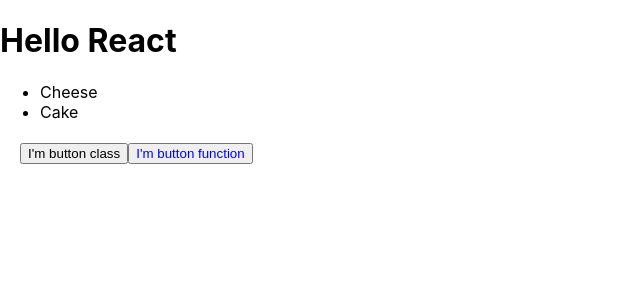
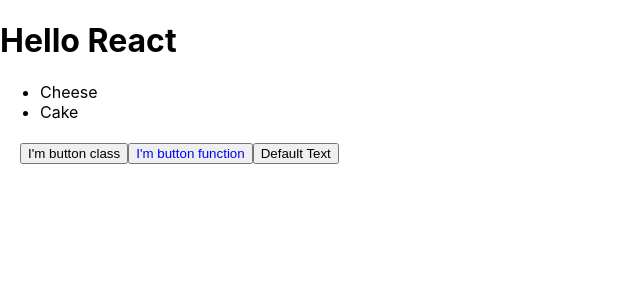
Before and after one commit to saptarga/react-intro, a React (Create React App) app: page / in a window 1280 px wide. Shown: the top 300 px of the page, without its empty margins (0-640 px from the left). Built offline with nearby package versions, Linux system fonts and the light colour scheme.

Commit message:
Memberikan default value pada props

```diff
--- a/src/App.js
+++ b/src/App.js
@@ -16,6 +16,7 @@
 			<div style={{ margin: "20px" }}>
 				<ButtonClass text="I'm button class" color="blue" />
 				<ButtonFunction text="I'm button function" color="blue" />
+				<ButtonClass />
 			</div>
 		</div>
 	);
--- a/src/components/ButtonClass.jsx
+++ b/src/components/ButtonClass.jsx
@@ -8,7 +8,7 @@
 
 	render() {
 		const { text, color } = this.props;
-		return <button>{text}</button>;
+		return <button>{text ? text : "Default Text"}</button>;
 	}
 }
 
```
